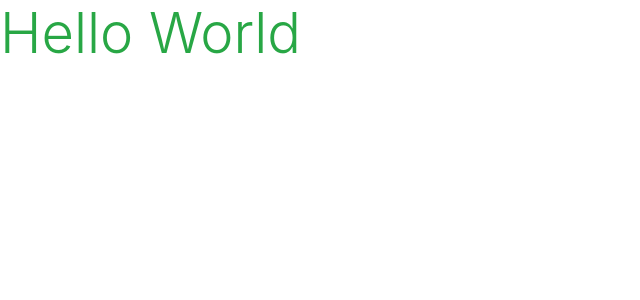
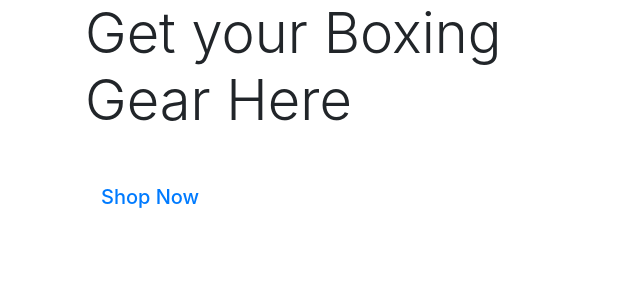
Before and after one commit to Code-Institute-Submissions/IzzySoprano-We-Glove-Boxing_JuneResub, a Django app: page / in a window 1280 px wide. Shown: the top 300 px of the page, without its empty margins (0-640 px from the left). Run offline with Django 4.2, Linux system fonts and the light colour scheme; some libraries are stand-ins or nearby versions.

Commit message:
Added Home page content

```diff
--- a/home/templates/home/index.html
+++ b/home/templates/home/index.html
@@ -1,6 +1,28 @@
 {% extends "base.html" %}
 {%load static%}
 
+{% block page_header %}
+<div class="header-container">
+    <div class="row">
+        <div class="col">
+
+        </div>
+    </div>
+</div>
+{% endblock %}
+
 {% block content %}
-<h1 class="display-4 text-success"> Hello World</h1>
+<div class="container h-100">
+    <div class="row h-100">
+        <div class="col-7 col-md-6">
+            <h1 class="display-4 logo-font text-black">Get your Boxing Gear Here
+            </h1>
+            <div class="my-5">
+                <h4>
+                    <a href="" class="shop-now-button btn-lg rounded-0 text uppercase py">Shop Now</a>
+                </h4>
+            </div>
+        </div>
+    </div>
+</div>
 {% endblock %}
```
